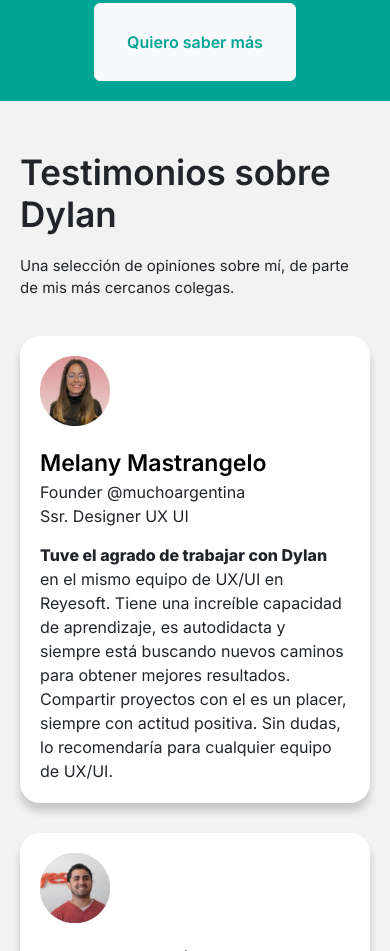
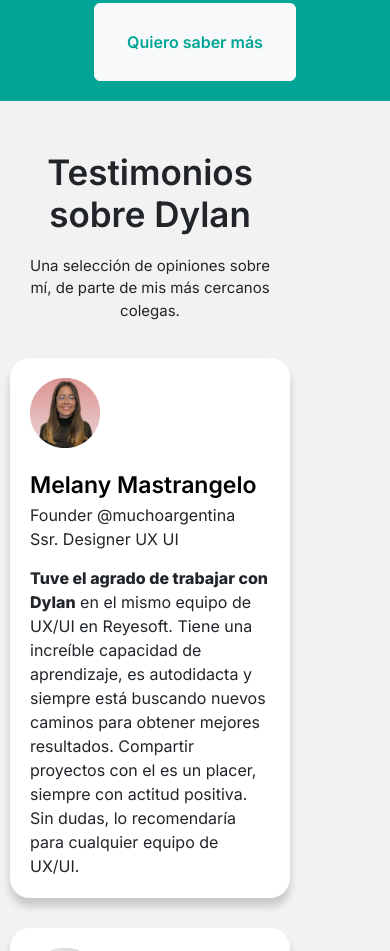
Before and after one commit to Dylanbp7/dylanbatista, a website: page index.html in a window 390 px wide. Shown: the part 3093-4044 px from the top of the page. Drawn offline with nearby package versions, Linux system fonts and the light colour scheme.

Commit message:
Ultimando querys

```diff
--- a/sass/parciales/_hero.scss
+++ b/sass/parciales/_hero.scss
@@ -110,5 +110,8 @@
         &__imgspace{
             display: none;
         }
+        .modal-dialog {
+            top: 220px;
+        }
     }
 }
--- a/sass/parciales/_testimonios.scss
+++ b/sass/parciales/_testimonios.scss
@@ -35,7 +35,7 @@
     }
     &__caso{
         padding: 20px;
-        width: 100%;
+        width: 500px;
         display: flex;
         background-color: white;
         border-radius: 20px;
@@ -78,22 +78,23 @@
             overflow: hidden;
         }
         &__complete{
-            align-items: flex-start;
-            max-width: 100%;
+            align-items: center;
+            max-width: 300px;
         }
         &__title{
+            text-align: center;
             font-size: 35px;
-            @include padding-laterales (20px, 20px);
         }
         &__paragraph{
             font-size: 15px;
-            text-align: start;
-            @include padding-laterales (20px, 20px);
+            text-align: center;
+            padding-left: 10%;
+            padding-right: 10%;
         }
         &__cards{
-            max-width: 100%;
+            max-width: 300px;
             justify-content: center;
-            @include padding-laterales (20px, 20px);
+            @include padding-laterales (10px, 10px);
             gap: 30px;
         }
         &__caso{
```
Also changed, not shown: css/estilos.css.
